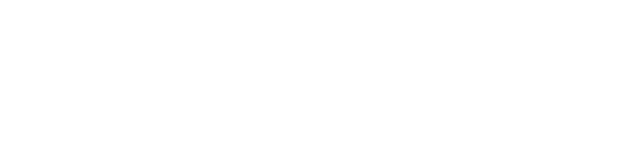
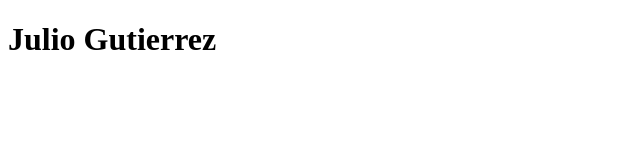
Before and after one commit to juliocesar1235/web1st, a plain HTML site: page index.html in a window 1280 px wide. Shown: the whole page, without its empty margins (0-640 px from the left). Drawn offline with Linux system fonts and the light colour scheme.

Commit message:
My name in index.html

```diff
--- a/index.html
+++ b/index.html
@@ -6,6 +6,6 @@
     <title>Document</title>
 </head>
 <body>
-
+    <h1>Julio Gutierrez</h1>
 </body>
 </html>
```
